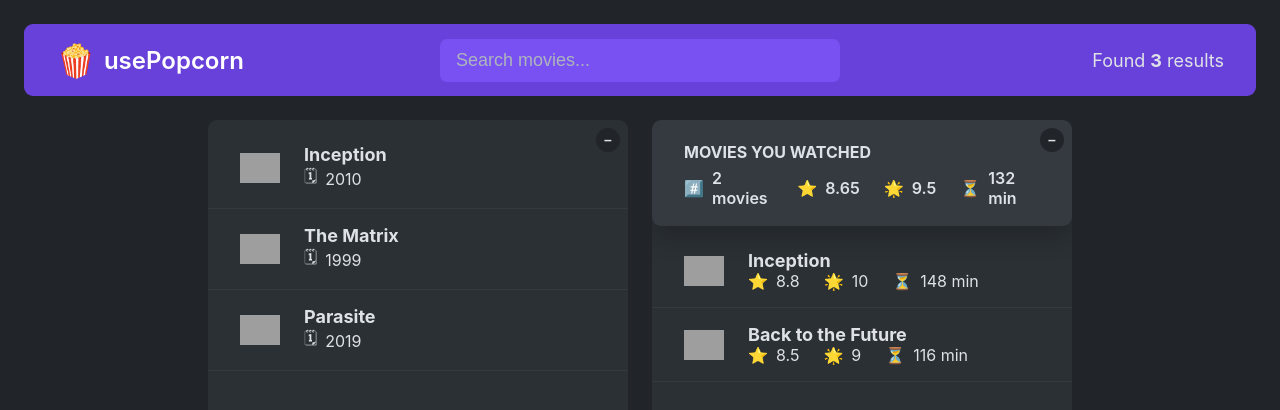
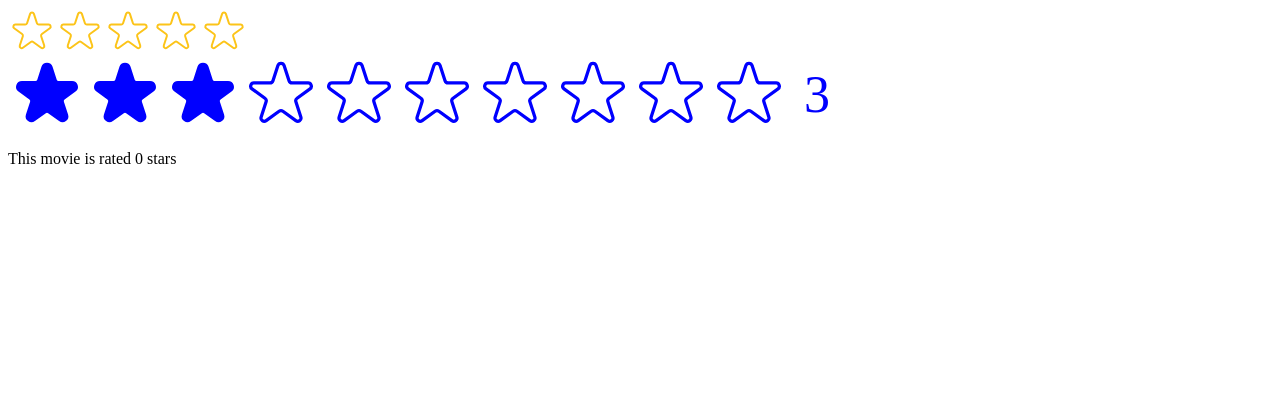
Before and after one commit to RyanFin/use-popcorn, a React (Create React App) app: page / in a window 1280 px wide. Shown: the top 410 px of the page. Built offline with nearby package versions, Linux system fonts and the light colour scheme; grey boxes are pictures that could not be loaded.

Commit message:
make star rating customizable

```diff
--- a/src/App.js
+++ b/src/App.js
@@ -51,6 +51,7 @@
 export default function App() {
   // prop drill mvie to the movielist component
   const [movies, setMovies] = useState(tempMovieData);
+  const [watched, setWatched] = useState(tempWatchedData);
   return (
     <>
       {/* NavBar does not need movies prop anymore */}
@@ -60,10 +61,18 @@
       </NavBar>
       {/* Main does not need movies prop anymore */}
       <Main>
-        <ListBox>
+        <Box>
+          {/* cannot prop drill any further, as the Movie component does not use 'movies' prop */}
+          {/* it uses the 'movie' prop instead */}
           <MovieList movies={movies} />
-        </ListBox>
-        <WatchBox />
+        </Box>
+        <Box>
+          <>
+            <WatchedSummary watched={watched} />
+            <WatchedMovieList watched={watched} />
+          </>
+        </Box>
+        {/* <WatchBox /> */}
       </Main>
     </>
   );
@@ -129,20 +138,41 @@
 // stateful component
 // replace list box with children, so that component composition can take place
 // and no prop drilling is required
-function ListBox({ children }) {
-  const [isOpen1, setIsOpen1] = useState(true);
+function Box({ children }) {
+  const [isOpen, setIsOpen] = useState(true);
   return (
     <div className="box">
-      <button
-        className="btn-toggle"
-        onClick={() => setIsOpen1((open) => !open)}
-      >
-        {isOpen1 ? "–" : "+"}
+      <button className="btn-toggle" onClick={() => setIsOpen((open) => !open)}>
+        {isOpen ? "–" : "+"}
       </button>
-      {isOpen1 && children}
+      {isOpen && children}
     </div>
   );
 }
+
+// stateful component
+// function WatchBox() {
+//   const [watched, setWatched] = useState(tempWatchedData);
+//   const [isOpen2, setIsOpen2] = useState(true);
+
+//   return (
+//     <div className="box">
+//       <button
+//         className="btn-toggle"
+//         onClick={() => setIsOpen2((open) => !open)}
+//       >
+//         {isOpen2 ? "–" : "+"}
+//       </button>
+//       {isOpen2 && (
+//         <>
+//           <WatchedSummary watched={watched} />
+
+//           <WatchedMovieList watched={watched} />
+//         </>
+//       )}
+//     </div>
+//   );
+// }
 
 // stateful component
 function MovieList({ movies }) {
@@ -171,31 +201,8 @@
   );
 }
 
-// stateful component
-function WatchBox() {
-  const [watched, setWatched] = useState(tempWatchedData);
-  const [isOpen2, setIsOpen2] = useState(true);
-
-  return (
-    <div className="box">
-      <button
-        className="btn-toggle"
-        onClick={() => setIsOpen2((open) => !open)}
-      >
-        {isOpen2 ? "–" : "+"}
-      </button>
-      {isOpen2 && (
-        <>
-          <WatchedSummary watched={watched} />
-
-          <WatchedMovieList watched={watched} />
-        </>
-      )}
-    </div>
-  );
-}
-
 // stateless component
+// watched state is used here with .map()
 function WatchedMovieList({ watched }) {
   return (
     <ul className="list">
@@ -241,6 +248,7 @@
       <div>
         <p>
           <span>#️⃣</span>
+          {/* 'prop drilled' watched state is used here with .length */}
           <span>{watched.length} movies</span>
         </p>
         <p>
--- /dev/null
+++ b/src/components/StarRating.js
@@ -0,0 +1,114 @@
+import { useState } from "react";
+
+const containerStyle = {
+  display: "flex",
+  alignItems: "center",
+  gap: "16px",
+};
+
+const starContainerStyle = {
+  display: "flex",
+};
+
+// set a default value for a reusable prop
+export default function StarRating({
+  maxRating = 5,
+  color = "#fcc419",
+  size = 48,
+  className = "",
+  messages = [], // default values
+  defaultRating = 0,
+  onSetRating,
+}) {
+  const [rating, setRating] = useState(defaultRating);
+  const [tempRating, setTempRating] = useState(0);
+
+  const textStyle = {
+    lineHeight: "1",
+    margin: "0",
+    color,
+    fontSize: `${size / 1.5}px`,
+  };
+
+  function handleRating(rating) {
+    setRating(rating);
+    onSetRating(rating);
+  }
+
+  return (
+    // add class name for personalisation
+    <div style={containerStyle} className={className}>
+      <div style={starContainerStyle}>
+        {Array.from({ length: maxRating }, (_, i) => (
+          <Star
+            key={i}
+            onRate={() => handleRating(i + 1)}
+            full={tempRating ? tempRating >= i + 1 : rating >= i + 1}
+            onHoverIn={() => setTempRating(i + 1)}
+            onHoverOut={() => setTempRating(0)}
+            color={color}
+            size={size}
+          />
+        ))}
+      </div>
+      <p style={textStyle}>
+        {messages.length === maxRating
+          ? messages[tempRating ? tempRating - 1 : rating - 1]
+          : tempRating || rating || ""}
+      </p>
+    </div>
+  );
+}
+
+function Star({ onRate, full, onHoverIn, onHoverOut, color, size }) {
+  const starStyle = {
+    width: `${size}px`,
+    height: `${size}px`,
+    display: "block",
+    cursor: "pointer",
+  };
+  // FULL STAR
+  return (
+    <span
+      role="button"
+      style={starStyle}
+      onClick={onRate}
+      onMouseEnter={onHoverIn}
+      onMouseLeave={onHoverOut}
+    >
+      {full ? (
+        <svg
+          xmlns="http://www.w3.org/2000/svg"
+          viewBox="0 0 20 20"
+          fill={color}
+          stroke={color}
+        >
+          <path d="M9.049 2.927c.3-.921 1.603-.921 1.902 0l1.07 3.292a1 1 0 00.95.69h3.462c.969 0 1.371 1.24.588 1.81l-2.8 2.034a1 1 0 00-.364 1.118l1.07 3.292c.3.921-.755 1.688-1.54 1.118l-2.8-2.034a1 1 0 00-1.175 0l-2.8 2.034c-.784.57-1.838-.197-1.539-1.118l1.07-3.292a1 1 0 00-.364-1.118L2.98 8.72c-.783-.57-.38-1.81.588-1.81h3.461a1 1 0 00.951-.69l1.07-3.292z" />
+        </svg>
+      ) : (
+        // EMPTY STAR
+        <svg
+          xmlns="http://www.w3.org/2000/svg"
+          fill="none"
+          viewBox="0 0 24 24"
+          stroke={color}
+        >
+          <path
+            strokeLinecap="round"
+            strokeLinejoin="round"
+            strokeWidth="{2}"
+            d="M11.049 2.927c.3-.921 1.603-.921 1.902 0l1.519 4.674a1 1 0 00.95.69h4.915c.969 0 1.371 1.24.588 1.81l-3.976 2.888a1 1 0 00-.363 1.118l1.518 4.674c.3.922-.755 1.688-1.538 1.118l-3.976-2.888a1 1 0 00-1.176 0l-3.976 2.888c-.783.57-1.838-.197-1.538-1.118l1.518-4.674a1 1 0 00-.363-1.118l-3.976-2.888c-.784-.57-.38-1.81.588-1.81h4.914a1 1 0 00.951-.69l1.519-4.674z"
+          />
+        </svg>
+      )}
+    </span>
+  );
+}
+
+/*
+
+
+
+
+
+*/
--- a/src/index.js
+++ b/src/index.js
@@ -1,11 +1,34 @@
-import React from "react";
+import React, { useState } from "react";
 import ReactDOM from "react-dom/client";
-import "./index.css";
-import App from "./App";
+// import "./index.css";
+// import App from "./App";
 
+import StarRating from "./components/StarRating";
+
+function Test() {
+  const [movieRating, setMovieRating] = useState(0);
+  return (
+    <div>
+      <StarRating
+        maxRating={10}
+        color="blue"
+        size={78}
+        className="test"
+        defaultRating={3}
+        onSetRating={setMovieRating}
+      />
+      <p>This movie is rated {movieRating} stars</p>
+    </div>
+  );
+}
 const root = ReactDOM.createRoot(document.getElementById("root"));
 root.render(
   <React.StrictMode>
-    <App />
+    {/* <App /> */}
+    <StarRating
+      maxRating={5}
+      messages={["terrible", "bad", "ok", "good", "amazing"]}
+    />
+    <Test />
   </React.StrictMode>
 );
```
Also changed, not shown: src/index.css (+0 -33 lines).
